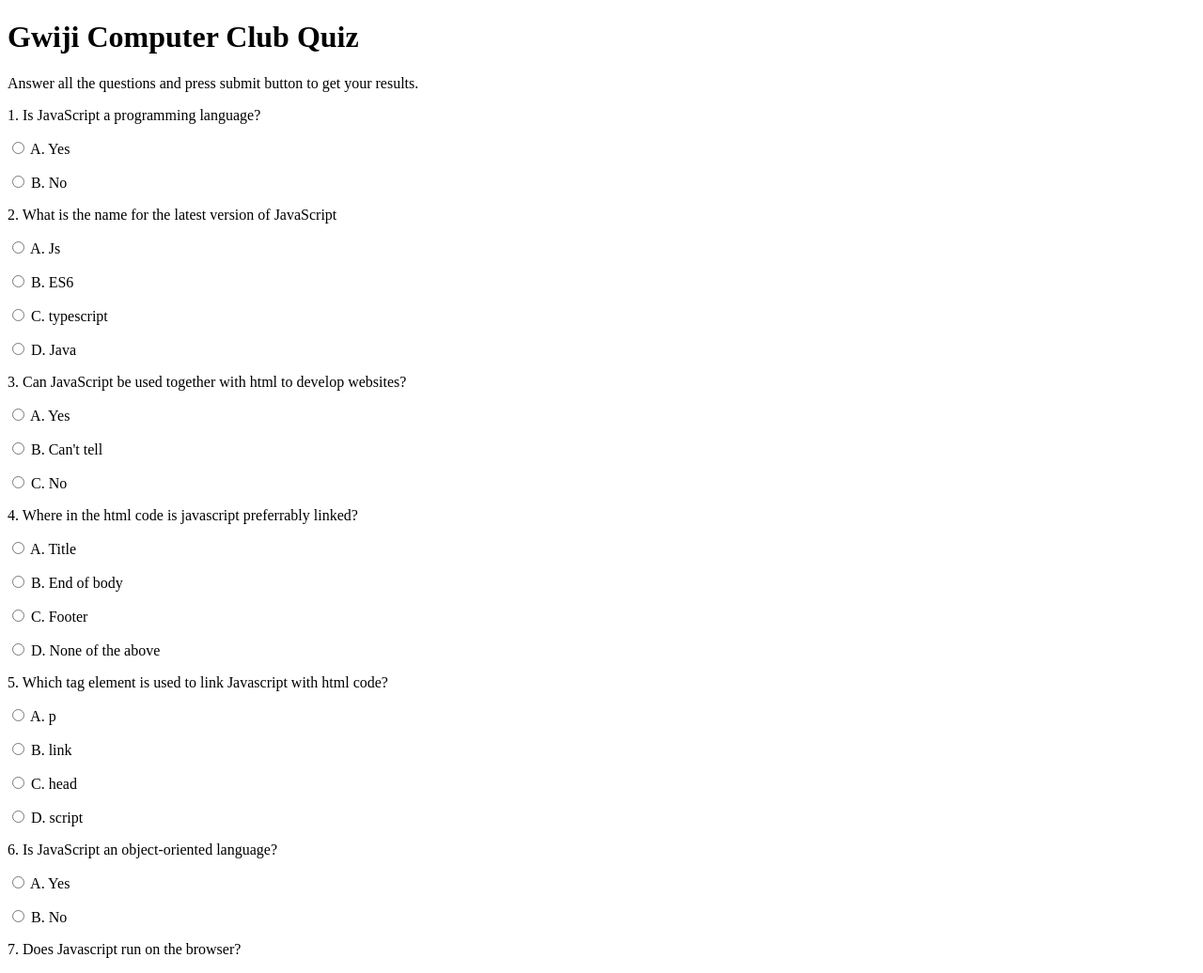
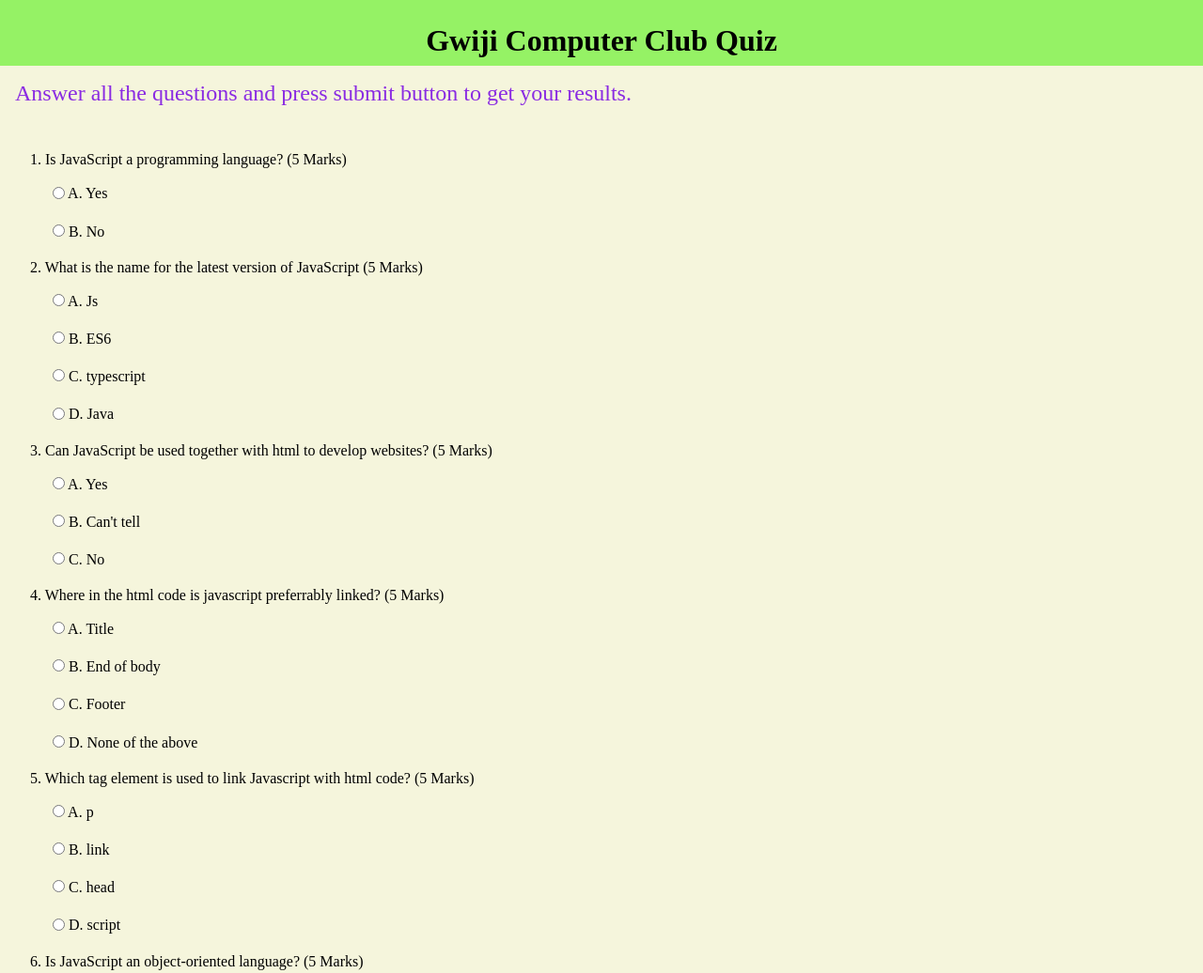
Before and after one commit to MainaAlexM/week3_ip, a plain HTML site: page index.html in a window 1280 px wide. Shown: the top 1036 px of the page at 94% size. Drawn offline with Linux system fonts and the light colour scheme.

Commit message:
Style: Added a css stylesheet.

```diff
--- a/css/style.css
+++ b/css/style.css
@@ -0,0 +1,23 @@
+body{
+    background-color: beige;
+    margin: 0rem;
+}
+.header{
+    background-color: #4af1088e;
+    text-align: center;
+    height: 4rem;
+    padding: 0.2rem 0rem;
+    width: 0 auto;
+}
+.top p{
+    color: blueviolet;
+    font-size: x-large;
+    margin: 1rem;
+}
+form{
+    margin: 0 auto;
+    padding: 1rem 2rem;
+}
+form p input{
+    margin: 0.2rem 0rem 0.5rem 1.5rem
+}
--- a/index.html
+++ b/index.html
@@ -5,14 +5,20 @@
     <meta http-equiv="X-UA-Compatible" content="IE=edge">
     <meta name="viewport" content="width=device-width, initial-scale=1.0">
     <script src="js/main.js" type="text/javaScript"></script>
+    <link rel="stylesheet" href="css/style.css">
     <title>Project Quiz</title>
 </head>
 <body>
 
+   <div class="top">
+
     <div class="header">
         <h1>Gwiji Computer Club Quiz</h1>
     </div>
-        Answer all the questions and press submit button to get your results. <br>
+
+      <p>  Answer all the questions and press submit button to get your results. <br> </p>
+
+   </div>
     <!-- <div class="quiz">
 
     </div>
@@ -28,28 +34,28 @@
         <form action="" name="quiz" id="quiz">
 
             <div>
-                <p>1. Is JavaScript a programming language?</p>
+                <p>1. Is JavaScript a programming language? (5 Marks)</p>
                 <p class="choice"><input type="radio" name="quiz1" value="A"> A. Yes</p>
-                <p><input type="radio" name="quiz1" value="B"> B. No</p>
+                <p class="choice"><input type="radio" name="quiz1" value="B"> B. No</p>
             </div>
 
             <div>
-                <p>2. What is the name for the latest version of JavaScript</p>
-                <p><input type="radio" name="quiz2" value="A"> A. Js</p>
-                <p><input type="radio" name="quiz2" value="B"> B. ES6</p>
-                <p><input type="radio" name="quiz2" value="C"> C. typescript</p>
-                <p><input type="radio" name="quiz2" value="D"> D. Java</p>
+                <p>2. What is the name for the latest version of JavaScript (5 Marks)</p>
+                <p class="choice"><input type="radio" name="quiz2" value="A"> A. Js</p>
+                <p class="choice"><input type="radio" name="quiz2" value="B"> B. ES6</p>
+                <p class="choice"><input type="radio" name="quiz2" value="C"> C. typescript</p>
+                <p class="choice"><input type="radio" name="quiz2" value="D"> D. Java</p>
             </div>
 
             <div>
-                <p>3. Can JavaScript be used together with html to develop websites?</p>
+                <p>3. Can JavaScript be used together with html to develop websites? (5 Marks)</p>
                 <p><input type="radio" name="quiz3" value="A"> A. Yes</p>
                 <p><input type="radio" name="quiz3" value="B"> B. Can't tell</p>
                 <p><input type="radio" name="quiz3" value="C"> C. No</p>
             </div>
 
             <div>
-                <p>4. Where in the html code is javascript preferrably linked?</p>
+                <p>4. Where in the html code is javascript preferrably linked? (5 Marks)</p>
                 <p><input type="radio" name="quiz4" value="A"> A. Title</p>
                 <p><input type="radio" name="quiz4" value="B"> B. End of body</p>
                 <p><input type="radio" name="quiz4" value="C"> C. Footer</p>
@@ -57,7 +63,7 @@
             </div>
 
             <div>
-                <p>5. Which tag element is used to link Javascript with html code?</p>
+                <p>5. Which tag element is used to link Javascript with html code? (5 Marks)</p>
                 <p><input type="radio" name="quiz5" value="A"> A. p</p>
                 <p><input type="radio" name="quiz5" value="B"> B. link</p>
                 <p><input type="radio" name="quiz5" value="C"> C. head</p>
@@ -65,19 +71,19 @@
             </div>
 
             <div>
-                <p>6. Is JavaScript an object-oriented language?</p>
+                <p>6. Is JavaScript an object-oriented language? (5 Marks)</p>
                 <p><input type="radio" name="quiz6" value="A"> A. Yes</p>
                 <p><input type="radio" name="quiz6" value="B"> B. No</p>
             </div>
 
             <div>
-                <p>7. Does Javascript run on the browser?</p>
+                <p>7. Does Javascript run on the browser? (5 Marks)</p>
                 <p><input type="radio" name="quiz7" value="A"> A. Yes</p>
                 <p><input type="radio" name="quiz7" value="B"> B. No</p>
             </div>
 
             <div>
-                <p>8. Can JavaScript be used in the backend of applications?</p>
+                <p>8. Can JavaScript be used in the backend of applications? (5 Marks)</p>
                 <p><input type="radio" name="quiz8" value="A"> A. No</p>
                 <p><input type="radio" name="quiz8" value="B"> B. Yes</p>
             </div>
```
